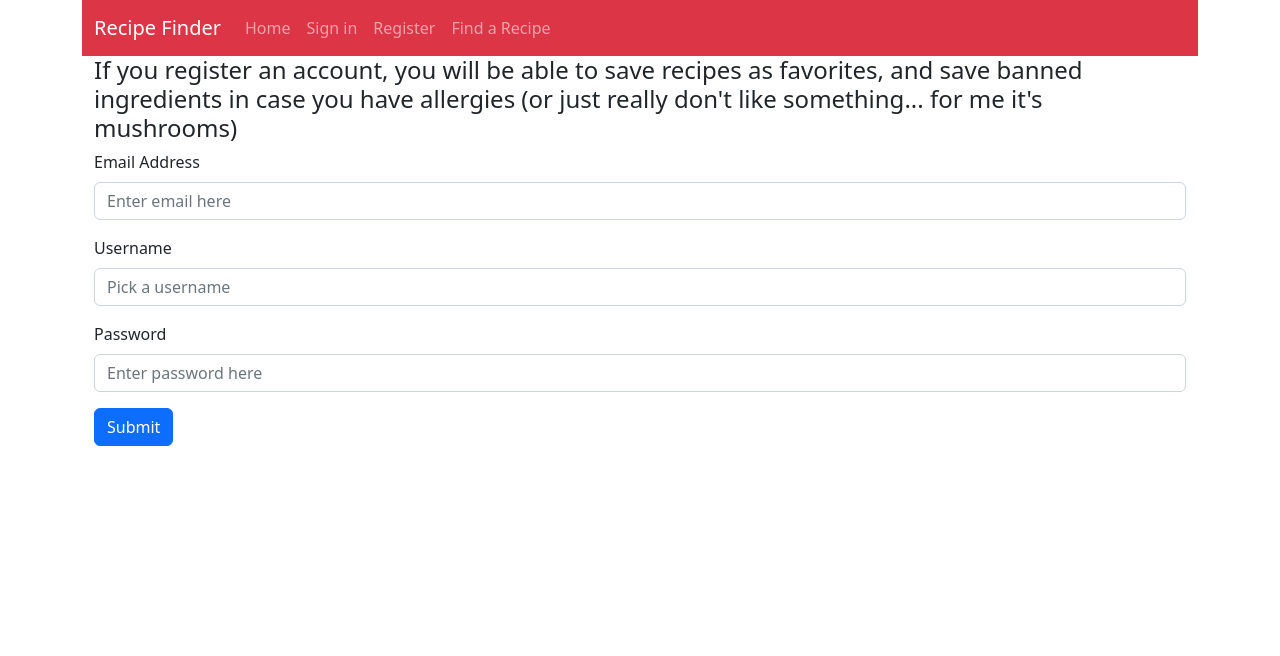
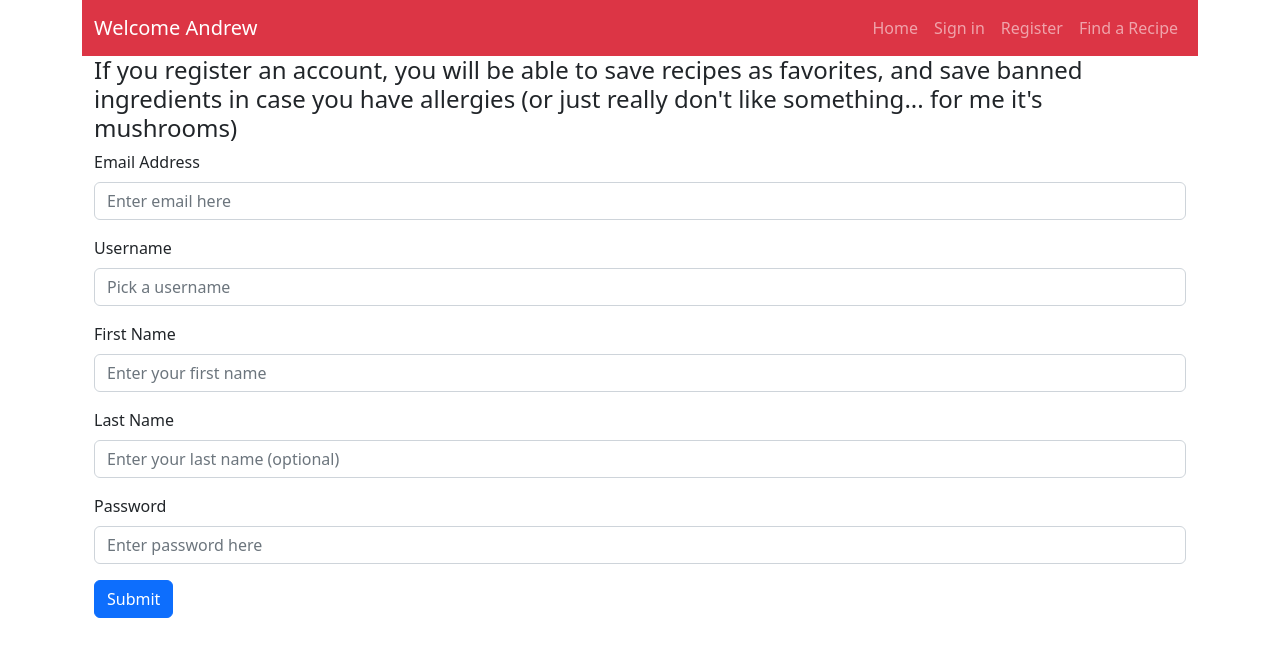
Before and after one commit to drewjtaylor/recipe-front-end, a React (Create React App) app: page /register in a window 1280 px wide. Shown: the top 656 px of the page. Built offline with nearby package versions, Linux system fonts and the light colour scheme.

Commit message:
trying to get user to pass up state

```diff
--- a/src/App.js
+++ b/src/App.js
@@ -17,7 +17,7 @@ import RecipeSearch from './pages/RecipeSearch';
 // import example from './example';
 
 function App() {
-    const [user, setUser] = useState({email: null});
+    const [user, setUser] = useState({email: null, firstName: 'Andrew'});
 
     return ( <Container>
         <RecipeNavbar user={user} setUser={setUser}/>
--- a/src/components/RecipeNavbar.js
+++ b/src/components/RecipeNavbar.js
@@ -19,12 +19,19 @@ const RecipeNavbar = (props) => {
 
     const toggleModal = () => setShow(prev => !prev)
 
+    const handleLogin = () => {
+        setUser({firstName: 'test'});
+        toggleModal();
+        console.log(`The current user object is: ${user}`)
+    }
+
     const handleSubmit = (e) => {
         e.preventDefault();
         console.log(emailRef.current.value);
         console.log(passwordRef.current.value);
         setUser({email: emailRef.current.value})
-        console.log(`the user is ${JSON.stringify(user, null, 2)}`)
+        console.log(`the user is`);
+        console.log(user)
     }
 
   return (
@@ -45,22 +52,21 @@ const RecipeNavbar = (props) => {
                     </Form.Group>
             </Modal.Body>
             <Modal.Footer>
-                <Button variant='primary' type="submit">Log in </Button>
+                <Button onClick={handleLogin} variant='primary' type="submit">Log in </Button>
                 <Button onClick={toggleModal} variant='primary'><Link to='register' className='no-link-decoration'>Register</Link></Button>
             </Modal.Footer>
         </Form>
       </Modal>
 
       <Container>
-        <Navbar.Brand href="#home">Recipe Finder</Navbar.Brand>
+        <Navbar.Brand >Welcome {user.firstName}</Navbar.Brand>
         <Navbar.Toggle aria-controls="basic-navbar-nav" />
         <Navbar.Collapse id="basic-navbar-nav">
-          <Nav className="me-auto">
+          <Nav className="ms-auto">
             <Nav.Link as='li'><NavLink className='no-link-decoration' to="/">Home</NavLink></Nav.Link>
             <Nav.Link onClick={toggleModal}>Sign in</Nav.Link>
             <Nav.Link as='li'><NavLink className='no-link-decoration' to="register">Register</NavLink></Nav.Link>
             <Nav.Link as='li'><NavLink className='no-link-decoration' to="recipeSearch">Find a Recipe</NavLink></Nav.Link>
-
           </Nav>
         </Navbar.Collapse>
       </Container>
--- a/src/pages/Register.js
+++ b/src/pages/Register.js
@@ -13,6 +13,8 @@ const Register = () => {
     const emailRef = useRef();
     const passwordRef = useRef();
     const usernameRef = useRef();
+    const firstNameRef = useRef();
+    const lastNameRef = useRef();
 
 
     const handleSubmit = (e) => {
@@ -20,6 +22,8 @@ const Register = () => {
         axios.post(`${baseUrl}/users`, {
             username: usernameRef.current.value,
             email: emailRef.current.value,
+            firstName: firstNameRef.current.value,
+            lastName: lastNameRef.current.value,
             password: passwordRef.current.value
         })
         .then(response => console.log(response.data.status))
@@ -38,6 +42,14 @@ const Register = () => {
                 <Form.Label>Username</Form.Label>
                 <Form.Control ref={usernameRef} className="mb-3" type="username" placeholder="Pick a username"/>
             </Form.Group>
+            <Form.Group controlId="firstName">
+                <Form.Label>First Name</Form.Label>
+                <Form.Control ref={firstNameRef} className="mb-3" type="name" placeholder="Enter your first name"/>
+            </Form.Group>
+            <Form.Group controlId="lastName">
+                <Form.Label>Last Name</Form.Label>
+                <Form.Control ref={lastNameRef} className="mb-3" type="name" placeholder="Enter your last name (optional)"/>
+            </Form.Group>
             <Form.Group controlId="password">
                 <Form.Label>Password</Form.Label>
                 <Form.Control ref={passwordRef} className="mb-3" type="password" placeholder="Enter password here"/>
```
